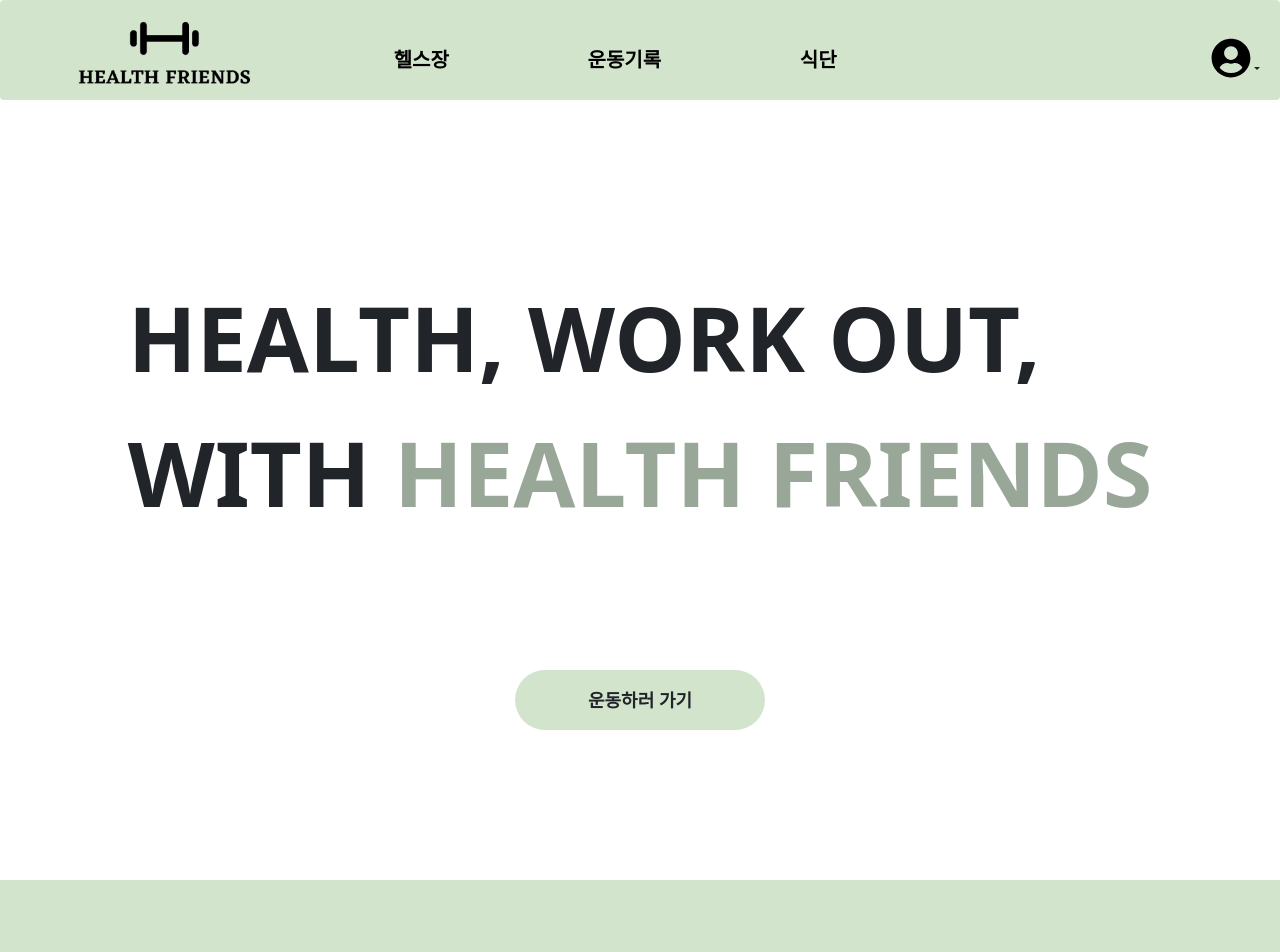
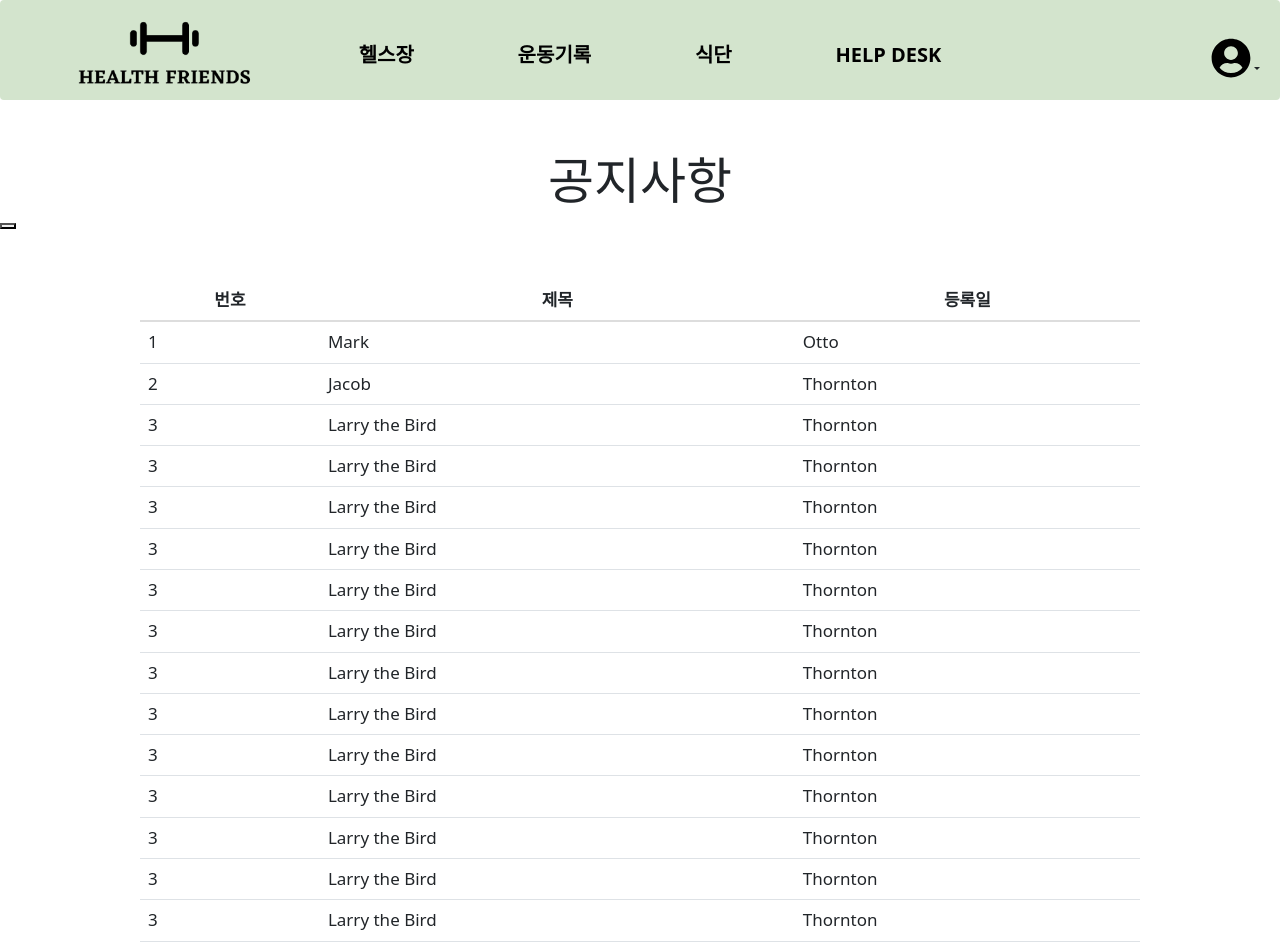
Before and after one commit to yjyjyj1991/health-friends, a React (Create React App) app in the folder Front-end/health-friends-app/: page /boards in a window 1280 px wide. Shown: the top 952 px of the page. Built offline with nearby package versions, Linux system fonts and the light colour scheme.

Commit message:
feat: 게시판

```diff
--- a/Front-end/health-friends-app/src/App.js
+++ b/Front-end/health-friends-app/src/App.js
@@ -1,15 +1,35 @@
 /*eslint-disable*/
 import Main from "./components/Main/Main";
+import Board from "./components/Board/Board";
 import RoomMain from "./room/RoomMain";
 import './App.css';
+// import { Route, Switch } from 'react-router-dom';
+// import { render } from "react-dom";
+import { Routes, Route } from "react-router-dom";
 
 function App() {
   return (
-    <div>
-      {/* <Header/> */}
-      <Main/>
-      <RoomMain/>
-    </div>
+    <Routes>
+      <Route path="/" element={<Main />} />
+      <Route path="/rooms" element={<RoomMain/ >} />
+      <Route path="/boards" element={<Board />} />
+
+    </Routes>
+
+    // <div>
+    //   <Switch>
+    //     <Route exact path='/'>
+    //       <Main/>
+    //     </Route>
+    //     <Route path='/rooms'>
+    //       <RoomMain/>
+    //     </Route>
+    //     <Route path='/boards'>
+    //       <Board/>
+    //     </Route>
+    //   </Switch>
+    // </div>
+
   );
 }
 
--- /dev/null
+++ b/Front-end/health-friends-app/src/components/Board/Board.css
@@ -0,0 +1,30 @@
+.container_board {
+  display: flex;
+  flex-direction: column;
+  /* justify-content: center; */
+  min-height: 100%;
+  width: 100%;
+  min-width: 1250px;
+  margin-top: 5rem;
+  /* margin: 10rem; */
+}
+
+.table_board {
+  /* min-width: 1250px; */
+  display: flex;
+  justify-content: center;
+  margin-top: 5rem;
+  margin-bottom: 8rem;
+  /* margin-left: 30rem; */
+  /* margin-right: 30rem; */
+  /* max-width: 1000px; */
+  font-size: 1.7rem;
+
+}
+.table {
+  max-width: 1000px;
+}
+
+.table tbody tr:hover td, .table tbody tr:hover th {
+  background-color: #adc2a9;
+}
--- /dev/null
+++ b/Front-end/health-friends-app/src/components/Board/Board.js
@@ -0,0 +1,143 @@
+import React from 'react';
+import Header from "../Header/Header";
+import Footer from "../Footer/Footer";
+import Table from 'react-bootstrap/Table'
+import './Board.css';
+import axios from 'axios'
+
+
+
+const Board = () => {
+  return (
+    <div>
+      <Header/>
+      <div className='container_board'>
+        <div className='text-center'>
+          <h1 style={{ fontSize: '5rem' }}>공지사항</h1>
+        </div>
+        <div>
+          <button></button>
+        </div>
+        <div className="table_board">
+          <Table hover size="sm">
+            <thead>
+              <tr className="text-center">
+                <th>번호</th>
+                <th>제목</th>
+                <th>등록일</th>
+              </tr>
+            </thead>
+            <tbody >
+              <tr>
+                <td>1</td>
+                <td>Mark</td>
+                <td>Otto</td>
+              </tr>
+              <tr>
+                <td>2</td>
+                <td>Jacob</td>
+                <td>Thornton</td>
+              </tr>
+              <tr>
+                <td>3</td>
+                <td>Larry the Bird</td>
+                <td>Thornton</td>
+              </tr>
+              <tr>
+                <td>3</td>
+                <td>Larry the Bird</td>
+                <td>Thornton</td>
+              </tr><tr>
+                <td>3</td>
+                <td>Larry the Bird</td>
+                <td>Thornton</td>
+              </tr><tr>
+                <td>3</td>
+                <td>Larry the Bird</td>
+                <td>Thornton</td>
+              </tr><tr>
+                <td>3</td>
+                <td>Larry the Bird</td>
+                <td>Thornton</td>
+              </tr><tr>
+                <td>3</td>
+                <td>Larry the Bird</td>
+                <td>Thornton</td>
+              </tr><tr>
+                <td>3</td>
+                <td>Larry the Bird</td>
+                <td>Thornton</td>
+              </tr><tr>
+                <td>3</td>
+                <td>Larry the Bird</td>
+                <td>Thornton</td>
+              </tr><tr>
+                <td>3</td>
+                <td>Larry the Bird</td>
+                <td>Thornton</td>
+              </tr><tr>
+                <td>3</td>
+                <td>Larry the Bird</td>
+                <td>Thornton</td>
+              </tr><tr>
+                <td>3</td>
+                <td>Larry the Bird</td>
+                <td>Thornton</td>
+              </tr><tr>
+                <td>3</td>
+                <td>Larry the Bird</td>
+                <td>Thornton</td>
+              </tr><tr>
+                <td>3</td>
+                <td>Larry the Bird</td>
+                <td>Thornton</td>
+              </tr><tr>
+                <td>3</td>
+                <td>Larry the Bird</td>
+                <td>Thornton</td>
+              </tr><tr>
+                <td>3</td>
+                <td>Larry the Bird</td>
+                <td>Thornton</td>
+              </tr><tr>
+                <td>3</td>
+                <td>Larry the Bird</td>
+                <td>Thornton</td>
+              </tr>
+
+            </tbody>
+          </Table>
+          {/* <table className="table table-hover">
+  <thead>
+    <tr>
+      <th scope="col">#</th>
+      <th scope="col">First</th>
+      <th scope="col">Last</th>
+    </tr>
+  </thead>
+  <tbody>
+    <tr>
+      <th scope="row">1</th>
+      <td>Mark</td>
+      <td>Otto</td>
+    </tr>
+    <tr>
+      <th scope="row">2</th>
+      <td>Jacob</td>
+      <td>Thornton</td>
+    </tr>
+    <tr>
+      <th scope="row">3</th>
+      <td>Jacob</td>
+      <td>Thornton</td>
+    </tr>
+  </tbody>
+</table> */}
+        </div>
+      </div>
+      <Footer/>
+    </div>
+  );
+};
+
+export default Board;
--- a/Front-end/health-friends-app/src/components/Header/Header.js
+++ b/Front-end/health-friends-app/src/components/Header/Header.js
@@ -5,22 +5,31 @@ import Dropdown from 'react-bootstrap/Dropdown'
 import { FontAwesomeIcon } from "@fortawesome/react-fontawesome";
 import { faUserCircle } from "@fortawesome/free-solid-svg-icons";
 
+import { Link } from 'react-router-dom';
 
 
 
 const Header = () => {
   return (
-  <nav className="navbar navbar-expand-lg navgar-fixed-top">
+  <nav className="navbar navbar-expand-lg sticky-top">
     <div className="container">
       <div className="col-2">
-        <a className="navbar-brand navbar-left m-0 p-0 mb-4" href="#home">
-          <img src={logo} alt="logo" style={{height: '7rem'}}/> </a>
+        <Link to='/'>
+          <p className="navbar-brand navbar-left m-0 p-0 mb-4" >
+          <img src={logo} alt="logo" style={{height: '7rem'}}/> </p>
+        </Link>
       </div>
       <div className="col-10">
         <div className="d-flex justify-content-evenly">
-          <a className="room nav-link" href="#health" style={{color:'black'}}>헬스장</a>
+          <Link to='/rooms'>
+            <p className="room nav-link" style={{color:'black'} }>헬스장</p>
+          </Link>
           <a className="room nav-link" href="#exercise" style={{color:'black'}}>운동기록</a>
           <a className="room nav-link" href="#diet" style={{color:'black'}}>식단</a>
+          {/* <a className="room nav-link" href="#diet" style={{color:'black'}}>HELP DESK</a> */}
+          <Link to='/boards'>
+            <p className="room nav-link" style={{color:'black'} }>HELP DESK</p>
+          </Link>
           <div></div>
           <div></div>
         </div>
--- a/Front-end/health-friends-app/src/components/Main/Main.js
+++ b/Front-end/health-friends-app/src/components/Main/Main.js
@@ -5,7 +5,7 @@ import './Main.css';
 // import { Link } from 'react-router-dom';
 // import Button from 'react-bootstrap/Button'
 
-function Main() {
+const Main = () => {
   return (
     <div>
       <Header/>
--- a/Front-end/health-friends-app/src/index.js
+++ b/Front-end/health-friends-app/src/index.js
@@ -4,7 +4,7 @@ import './index.css';
 import App from './App';
 import 'bootstrap/dist/css/bootstrap.min.css';
 
-// import { Route, BrowserRouter, Routes } from 'react-router-dom';
+import { BrowserRouter } from 'react-router-dom';
 // import SignUp from './routes/account/SignUp'
 // import WithMaterialUI from './routes/account/Both'
 // // import FilterableProductTable from './routes/practice.jsx'
@@ -35,7 +35,9 @@ ReactDOM.render(
         <Route path='login' element={<Login />}/>
         </Routes>
       </BrowserRouter>   */}
-      <App/>
+      <BrowserRouter>
+        <App/>
+      </BrowserRouter>
 
 
   </React.StrictMode>,
```
Also changed, not shown: Front-end/health-friends-app/src/components/Board/BoardCreate.js (added, +20 -0 lines), Front-end/health-friends-app/src/components/Footer/Footer.js (+2 -6 lines), Front-end/health-friends-app/src/components/Board/BoardCreate.css (added).
